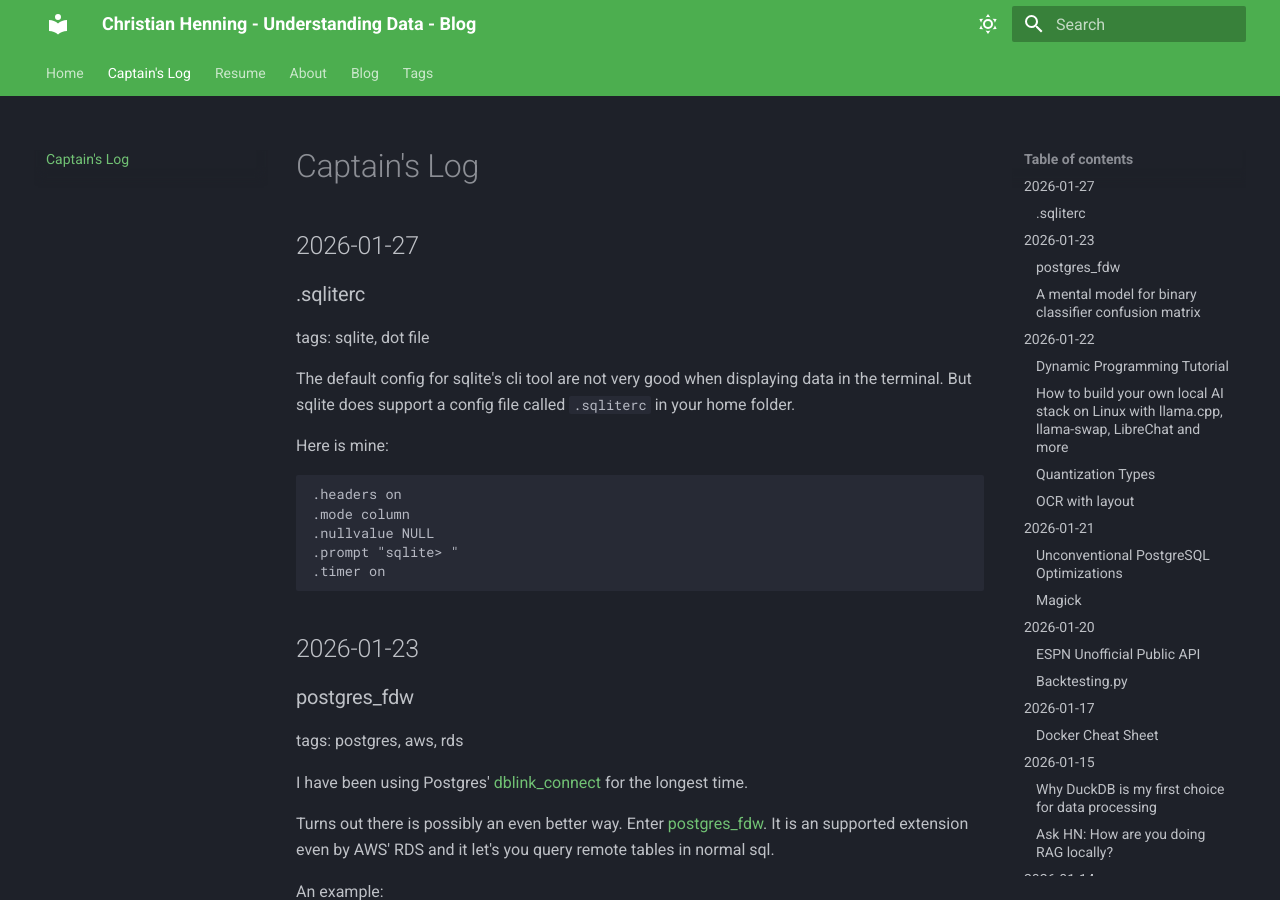
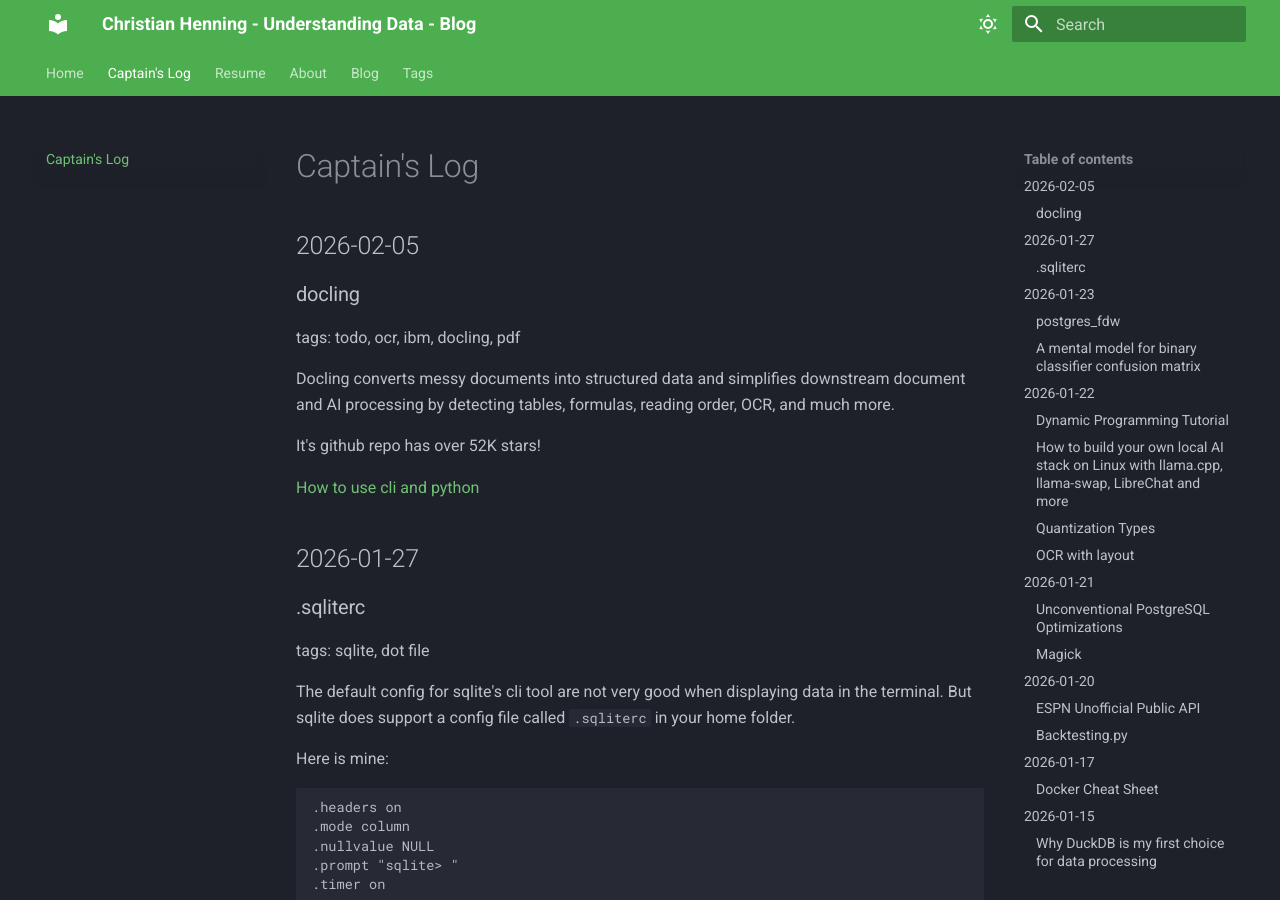
Before and after one commit to chhenning/chhenning.github.io, an MkDocs documentation site: the page built from docs/log.md, in a window 1280 px wide and 900 px high. Built offline with MkDocs 1.6.1 and Material for MkDocs 9.7.7, drawn with Linux system fonts in a browser that asks for light colours.

Commit message:
docling log

```diff
--- a/docs/log.md
+++ b/docs/log.md
@@ -1,3 +1,17 @@
+
+## 2026-02-05
+
+### docling
+
+tags: todo, ocr, ibm, docling, pdf
+
+Docling converts messy documents into structured data and simplifies downstream document and AI processing by detecting tables, formulas, reading order, OCR, and much more.
+
+It's github repo has over 52K stars!
+
+[How to use cli and python](https://simonwillison.net/2024/Nov/3/docling/)
+
+
 ## 2026-01-27
 
 ### .sqliterc
```
